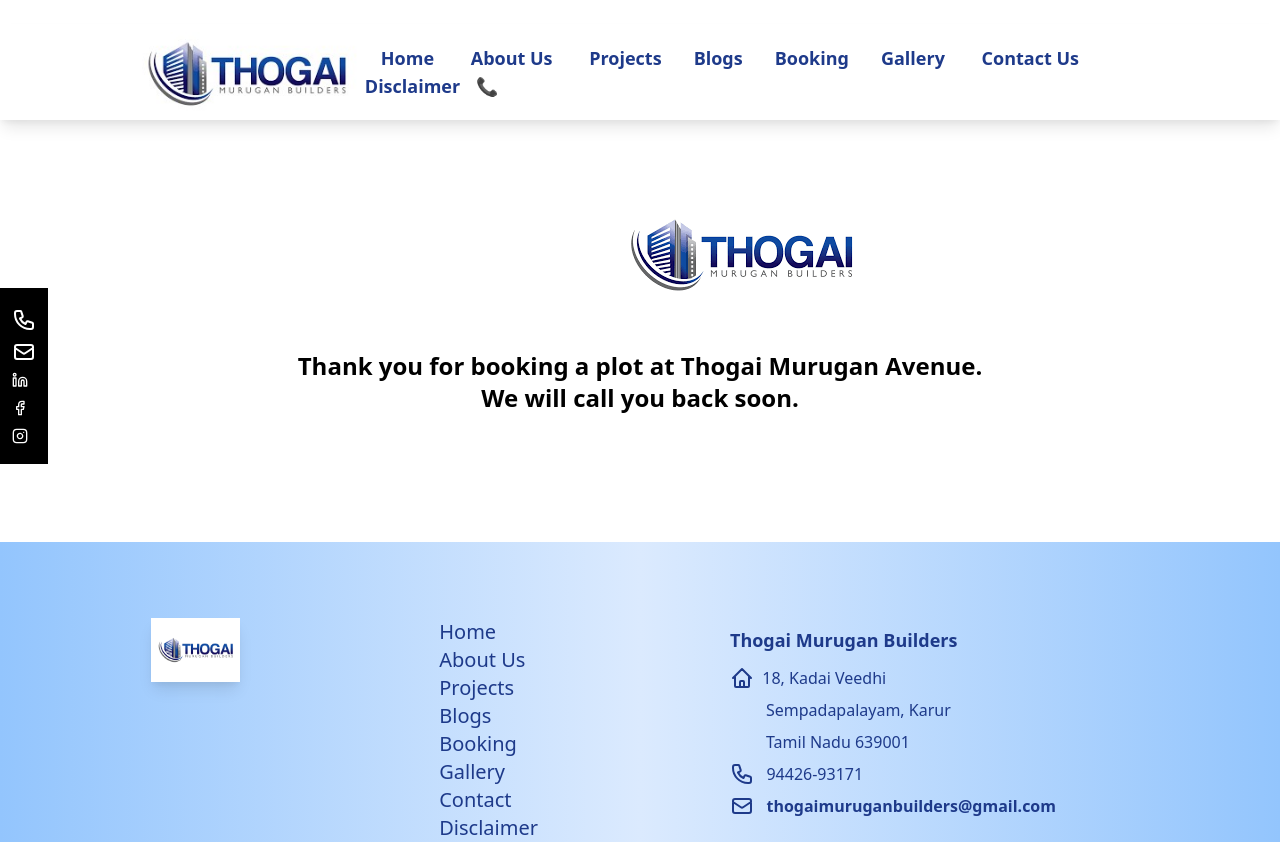
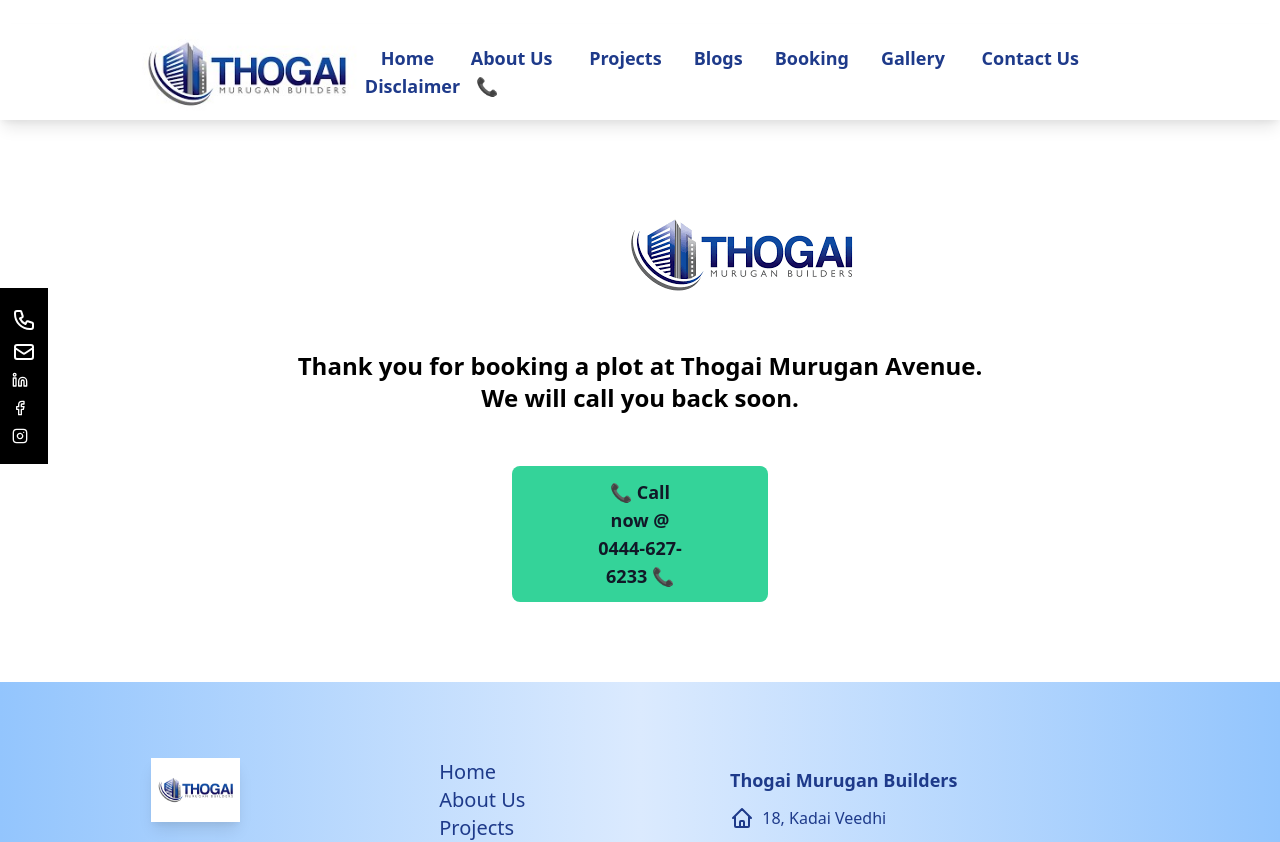
Before and after one commit to P-Santhosh/Real_Estate_org, a React (Create React App) app: page /plotbooked in a window 1280 px wide. Shown: the top 842 px of the page. Built offline with nearby package versions, Linux system fonts and the light colour scheme; some icons are missing.

Commit message:
Booking call

```diff
--- a/src/Components/Booking.js
+++ b/src/Components/Booking.js
@@ -59,7 +59,20 @@
   return (
     <>
       <IntlProvider messages={messagesInFrench} defaultLocale="en">
-        <div className="text-center pt-12 pb-3 lg:px-20 ">
+      <div className="lg:px-96 lg:mx-32 px-3  pt-5 text-gray-900 text-center">
+            <p
+              className="rounded-lg   lg:px-20 lg:px-6 px-1    py-3 font-bold
+       text-sm bg-green-400 border-green-600  hover:bg-green-900 hover:border-green-100  hover:text-white"
+            >
+          <p className="  text-lg  ">
+              <a href="tel:04446276233" className="hover:text-green-100 ">
+                {" "}
+                📞 Call now @  0444-627-6233 📞{" "}
+              </a>
+            </p>
+            </p>
+      </div>
+        <div className="text-center pt-3 pb-3 lg:px-20 ">
           <div className="lg:text-5xl text-xl font-bold    bg-gradient-to-r from-blue-400 via-blue-200 to-blue-400 py-4">
               <p>தோகைமுருகன் அவன்யூ</p>
           {/*<p className="flex item-center font-semibold"> <ImLocation2 />அரவக்குறிச்சி </p>
--- a/src/Components/Connect.js
+++ b/src/Components/Connect.js
@@ -8,7 +8,7 @@
   addressOne: "18, Kadai Veedhi ",
   addressTwo: " Sempadapalayam, Karur",
   addressThree: "Tamil Nadu 639001",
-  contactOne: "94426-93171",
+  contactOne: "0444-627-6233",
   contactTwo: "97890-63333",
 };
 const Connect = () => {
@@ -152,10 +152,10 @@
                   </svg>
                   <p className="mb-2">
                     &nbsp;&nbsp;&nbsp;
-                    <a href="tel:9442693171">
+                    <a href="tel:04446276233">
                       <FormattedMessage
                         id="contactOne"
-                        defaultMessage="94426-93171 "
+                        defaultMessage="0444-627-6233 "
                       />
                     </a>
                   </p>
--- a/src/Components/Contact.js
+++ b/src/Components/Contact.js
@@ -6,7 +6,7 @@
   addressOne: "18, Kadai Veedhi ",
   addressTwo: "Sempadapalayam, Karur",
   addressThree: "Tamil Nadu 639001",
-  contactOne: "94426-93171",
+  contactOne: "0444-627-6233",
   contactTwo: "97890-63333",
 };
 const Contact = () => {
@@ -84,10 +84,10 @@
 
               <p className="mb-1  ">
                 &nbsp;&nbsp;&nbsp;
-                <a href="tel:9442693171">
+                <a href="tel:04446276233">
                   <FormattedMessage
                     id="contactOne"
-                    defaultMessage="94426-93171 "
+                    defaultMessage="0444-627-6233 "
                   />
                 </a>
               </p>
--- a/src/Components/Dropdown.js
+++ b/src/Components/Dropdown.js
@@ -52,7 +52,7 @@
         <Link to="/disclaimer" className="p-4 hover:text-red-600  Link">
           <FormattedMessage id=" disclaimer" defaultMessage=" Disclaimer" />
         </Link>
-        <Link><a href="tel:9442693171">📞 </a></Link>
+        <Link><a href="tel:04446276233">📞 </a></Link>
       </div>
     </IntlProvider>
   );
--- a/src/Components/Footer.js
+++ b/src/Components/Footer.js
@@ -154,12 +154,9 @@
                     />
                   </svg>
                   <p className="mb-2 font-medium items-end ">
-                    <a href="tel:9442693171">
+                    <a href="tel:04446276233">
                       &nbsp;&nbsp;&nbsp;
-                      <FormattedMessage
-                        id="contactOne"
-                        defaultMessage="94426-93171 "
-                      />
+                      0444-627-6233
                     </a>
                   </p>
                 </div>
@@ -191,7 +188,7 @@
           </section>
           <div className="flex lg:px-96 lg:mx-40 px-20 lg:pb-0 pb-2 lg:py-3">
             <p className="lg:px-6 px-3">
-              <a href="tel:9442693171" className="hover:text-green-600">
+              <a href="tel:04446276233" className="hover:text-green-600">
                 <svg
                   className="w-6 h-6 "
                   fill="none"
--- a/src/Components/Header.js
+++ b/src/Components/Header.js
@@ -85,7 +85,7 @@
       <div className="navbar mt-72">
       <div className="bg-black text-white lg:px-3 py-5 ">
             <p className="pb-2">
-              <a href="tel:9442693171" className="hover:text-green-600  ">
+              <a href="tel:04446276233" className="hover:text-green-600  ">
                 <svg
                   className="w-6 h-6 "
                   fill="none"
@@ -212,7 +212,7 @@
           <Link to="/disclaimer" className="px-4 text-blue-900 hover:text-red-600 Link">
             <FormattedMessage id=" disclaimer" defaultMessage=" Disclaimer" />
           </Link>
-        <a href="tel:9442693171">📞 </a>
+        <a href="tel:04446276233">📞 </a>
         </div>
       </nav>
     </IntlProvider>
--- a/src/Components/Submit.js
+++ b/src/Components/Submit.js
@@ -16,10 +16,23 @@
       <div className="lg:ml-96 lg:pl-56 px-12 lg:pt-10 ">
         <img alt="..." src="/img/banner.jpg" />
       </div>
-      <div className="lg:px-32 lg:pb-32 pb-10 font-bold  px-6 text-center lg:text-2xl">
+      <div className="lg:px-32 lg:pb-8 pb-5 font-bold  px-6 text-center lg:text-2xl">
           <p>Thank you for booking a plot at Thogai Murugan Avenue.</p>
           <p>We will call you back soon.</p>
         </div>
+        <div className="lg:px-96 lg:mx-32 px-3 lg:pb-20 pb-8 lg:pt-5 text-gray-900 text-center">
+            <p
+              className="rounded-lg   lg:px-20 lg:px-6 px-1    py-3 font-bold
+       text-sm bg-green-400 border-green-600  hover:bg-green-900 hover:border-green-100  hover:text-white"
+            >
+          <p className="  text-lg  ">
+              <a href="tel:04446276233" className="hover:text-green-100 ">
+                {" "}
+                📞 Call now @  0444-627-6233 📞{" "}
+              </a>
+            </p>
+            </p>
+      </div>
       <Footer></Footer>
     </>
   );
```
